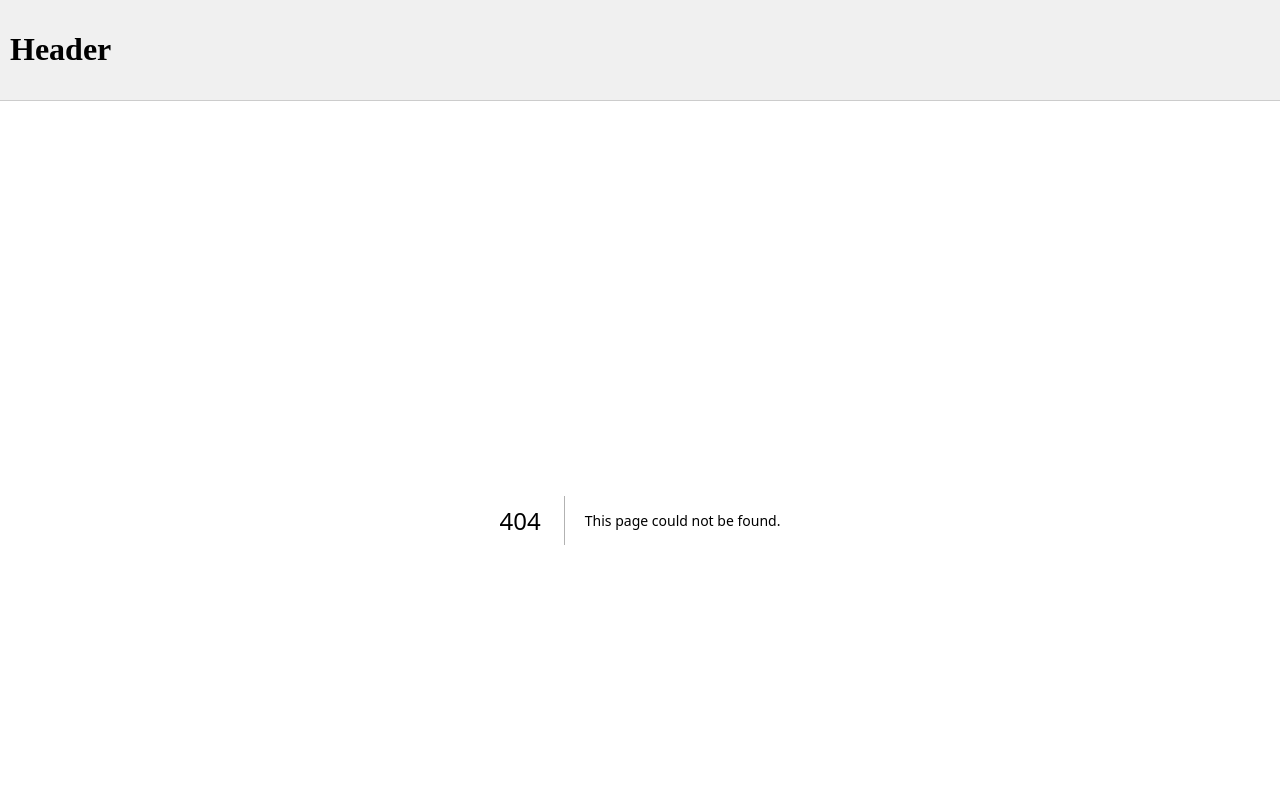
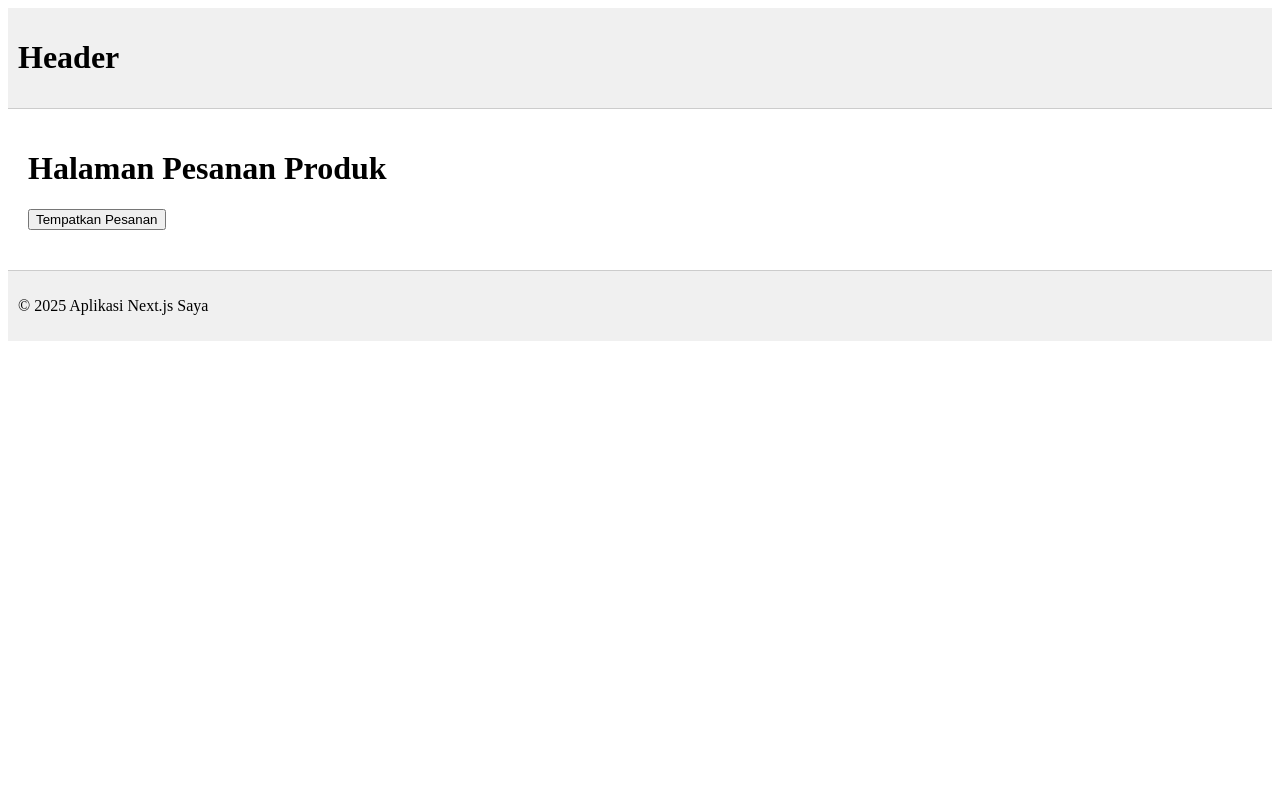
Before and after one commit to IhzhaNB/learn_nextjs, a Next.js app: page /order-product in a window 1280 px wide. Before the commit this address had no page. Shown: the top 800 px of the page. Built offline with nearby package versions, Linux system fonts and the light colour scheme.

Commit message:
navigating programmatically: router.push()

```diff
--- /dev/null
+++ b/src/app/order-product/page.tsx
@@ -0,0 +1,20 @@
+"use client";
+
+import { useRouter } from "next/navigation";
+
+export default function OrderProduct() {
+  const router = useRouter();
+
+  const handlePlaceOrder = () => {
+    // Logika untuk memproses pesanan...
+    alert("Pesanan berhasil ditempatkan!");
+    router.push("/"); // Navigasi ke halaman utama setelah pesanan
+  };
+
+  return (
+    <div>
+      <h1>Halaman Pesanan Produk</h1>
+      <button onClick={handlePlaceOrder}>Tempatkan Pesanan</button>
+    </div>
+  );
+}
```
